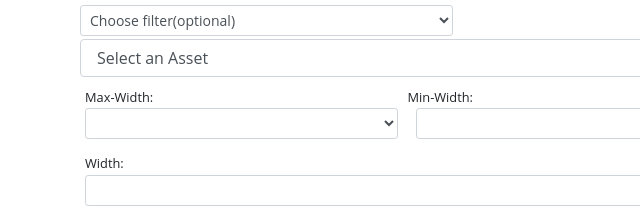
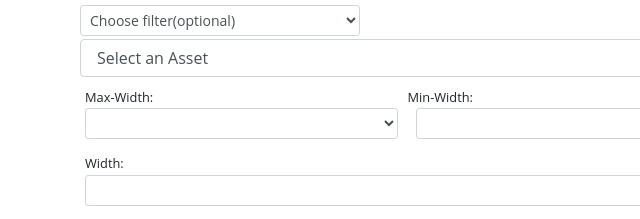
Before and after one commit to korinfigel/korinfigel.github.io, a website with bundled scripts: page index.html in a window 1280 px wide. Shown: the top 219 px of the page, 0-640 px from the left. Built offline with nearby package versions, Linux system fonts and the light colour scheme; a script that the page names is missing.

Commit message:
Update index.html

```diff
--- a/index.html
+++ b/index.html
@@ -17,7 +17,7 @@
                 <input id="assetFilterCheckbox" type="checkbox" name="assetFilter" value="all" />Filter by tags
             </div>-->
             <div class="form-row">
-                <select id="assetFilter" class="form-control form-control-sm col-md-4">
+                <select id="assetFilter" class="form-control form-control-sm col-md-3">
                     <option value="">Choose filter(optional)</option>
                     <option value="image/large">image/large</option>
                     <option value="image/large">image/medium</option>
```
